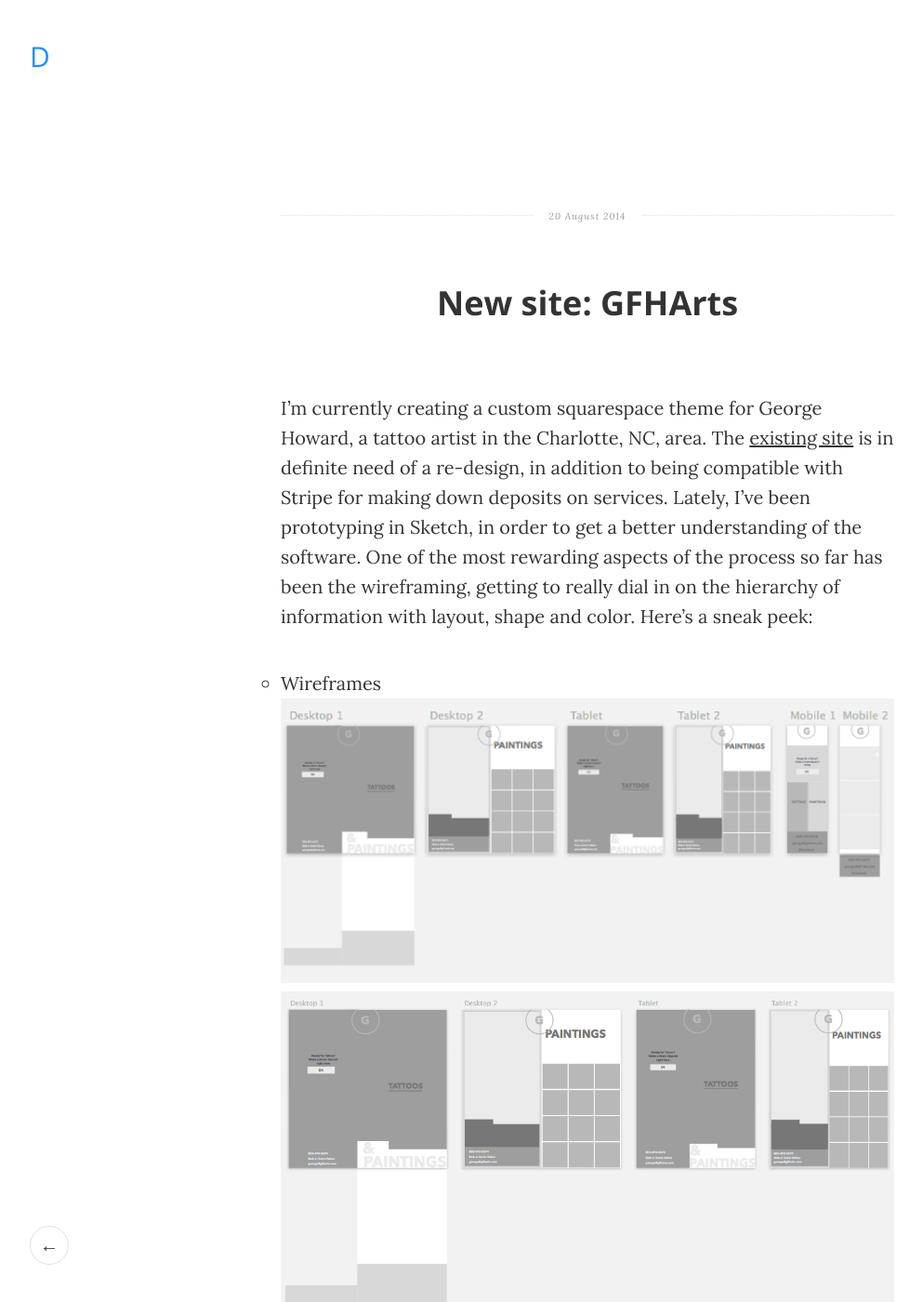
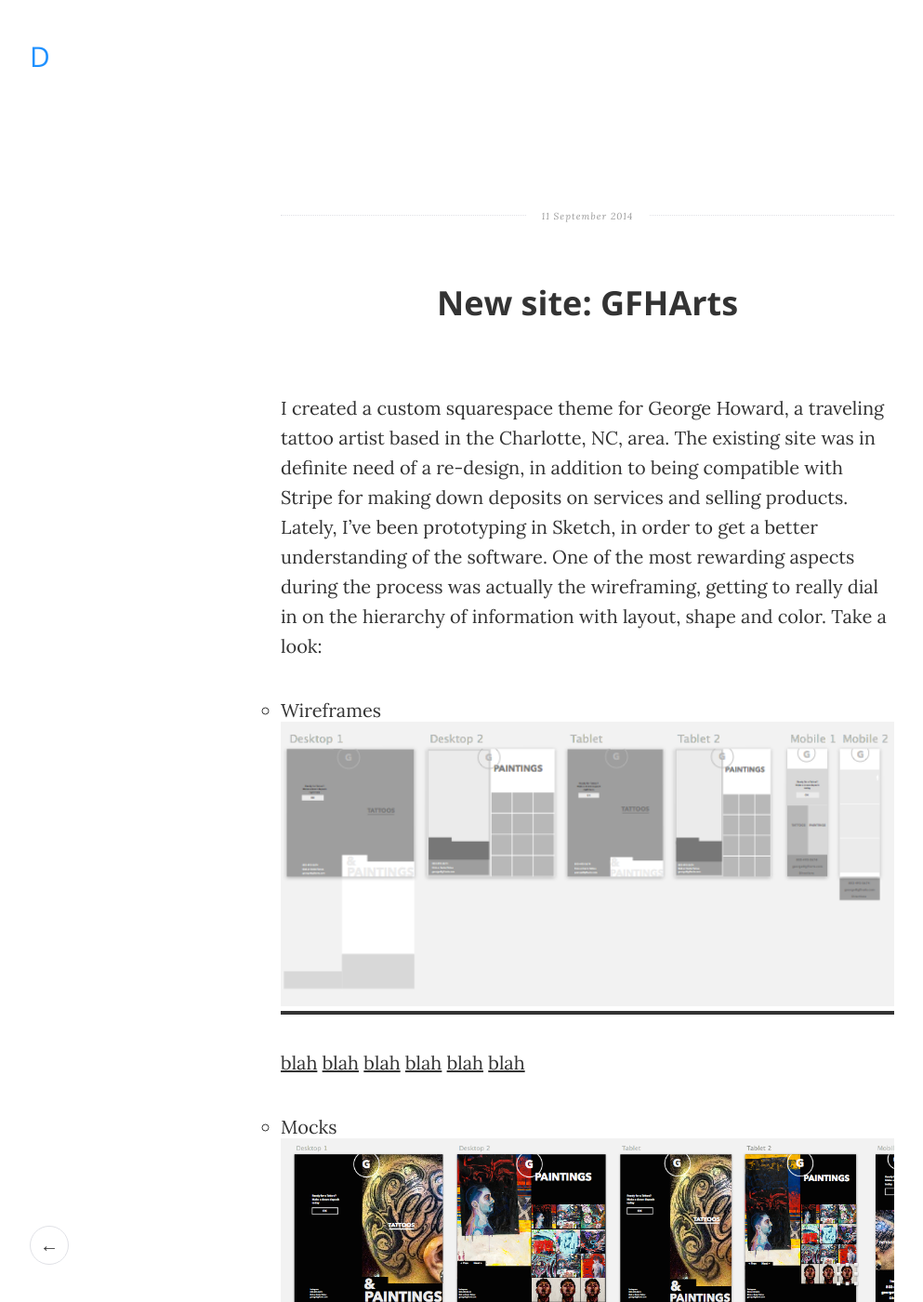
Before and after one commit to mathesond2/davidmatheson.me, a Jekyll site: the page built from _posts/2014-08-20-new-site.markdown, in a window 1280 px wide and 1400 px high. Shown: the whole window at 93% size, without its empty margins (8-1001 px from the left). Built offline with Jekyll 4.4.1, drawn with Linux system fonts in a browser that asks for light colours; nearby versions of some CDN libraries; some of the changed text lies outside the part shown.

Commit message:
added new screens to show new stuff

```diff
--- a/_posts/2014-08-20-new-site.markdown
+++ b/_posts/2014-08-20-new-site.markdown
@@ -1,16 +1,21 @@
 ---
 layout: post
 title:  "New site: GFHArts"
-date:   2014-08-20
+date:   2014-09-11
 ---
 
 
-I'm currently creating a custom squarespace theme for George Howard, a tattoo artist in the Charlotte, NC, area. The [existing site](http://www.gfharts.com/) is in definite need of a re-design, in addition to being compatible with Stripe for making down deposits on services. Lately, I've been prototyping in Sketch, in order to get a better understanding of the software. One of the most rewarding aspects of the process so far has been the wireframing, getting to really dial in on the hierarchy of information with layout, shape and color. Here's a sneak peek:
+I created a custom squarespace theme for George Howard, a traveling tattoo artist based in the Charlotte, NC, area. The existing site was in definite need of a re-design, in addition to being compatible with Stripe for making down deposits on services and selling products. Lately, I've been prototyping in Sketch, in order to get a better understanding of the software. One of the most rewarding aspects during the process was actually the wireframing, getting to really dial in on the hierarchy of information with layout, shape and color. Take a look:
 
 * Wireframes
-<img src="{{ site.baseurl }}/assets/img/wireframe-1.png">
-<img src="{{ site.baseurl }}/assets/img/wireframe-2.png">
-<img src="{{ site.baseurl }}/assets/img/wireframe-4.png">
+<a href="{{ site.baseurl }}/assets/img/screens-2/wireframes/screenshot.png"><img src="{{ site.baseurl }}/assets/img/wireframe-1.png"></a>
+
+<a href="{{ site.baseurl }}/assets/img/wireframes/Desktop-1.png">blah</a>
+<a href="{{ site.baseurl }}/assets/img/wireframes/Desktop-2.png">blah</a>
+<a href="{{ site.baseurl }}/assets/img/wireframes/Tablet-1.png">blah</a>
+<a href="{{ site.baseurl }}/assets/img/wireframes/Tabley-2.png">blah</a>
+<a href="{{ site.baseurl }}/assets/img/wireframes/Mobile-1.png">blah</a>
+<a href="{{ site.baseurl }}/assets/img/wireframes/Mobile-2.png">blah</a>
 
 * Mocks
 <img src="{{ site.baseurl }}/assets/img/mock-1.png">
@@ -19,4 +24,8 @@ I'm currently creating a custom squarespace theme for George Howard, a tattoo ar
 <img src="{{ site.baseurl }}/assets/img/mock-4.png">
 
 
-I have a couple small things to take care of before proceeding with development, which shouldn't take entirely too long. Checking out the Squarespace developer documentation, creating this child theme should be a snap. We'll have to see. :)
+Previously, I figured the development aspect would be quicker than usual. However, I had to learn the hard way how hard it is to create custom templates via Squarespace, which doesnt allow you to develop locally, relies on their own servers to compile and take care of things, and is chock full of code bloat and corresponding overrides. I ended up creating a child theme from an existing one and mostly by way of my trusty CSS, being built with a strong emphasis on working well responsively.
+
+Check this bad boy out:
+
+[GFHArts](http://www.gfharts.com/)
```
Also changed, not shown: assets/img/screens-2/mocks/Desktop 1.png (added), assets/img/screens-2/mocks/Mobile 1.png (added), assets/img/screens-2/mocks/Mobile 2.png (added), assets/img/screens-2/mocks/Screenshot.png (added), assets/img/screens-2/mocks/Tablet 2.png (added), assets/img/screens-2/mocks/Tablet.png (added), assets/img/screens-2/wireframes/Desktop-1.png (added), assets/img/screens-2/wireframes/Desktop-2.png (added), assets/img/screens-2/wireframes/Mobile-1.png (added), assets/img/screens-2/wireframes/Mobile-2.png (added), assets/img/screens-2/wireframes/Screenshot.png (added), assets/img/screens-2/wireframes/Tablet-2.png (added), assets/img/screens-2/wireframes/Tablet.png (added), 2 other files.
